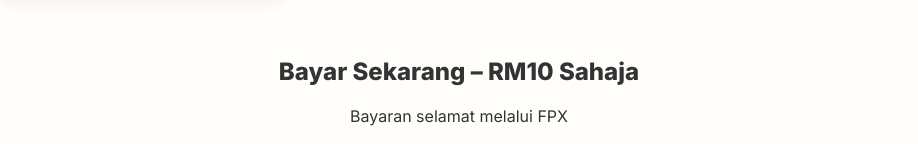
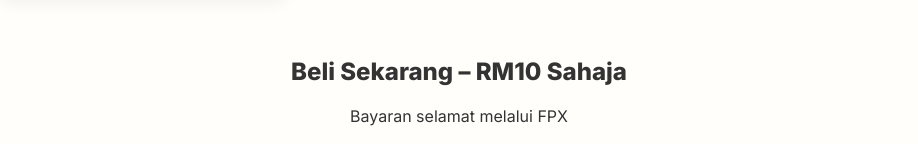
Before and after one commit to k3y030/TukarFile-, a plain HTML site: page index.html in a window 1280 px wide. Shown: the part 2726-2870 px from the top of the page, without its empty margins (181-1099 px from the left). Drawn offline with Linux system fonts and the light colour scheme.

Commit message:
index.html

```diff
--- a/index.html
+++ b/index.html
@@ -179,7 +179,7 @@
   </div>
 
   <div class="cta">
-  <h2>Bayar Sekarang – RM10 Sahaja</h2>
+  <h2>Beli Sekarang – RM10 Sahaja</h2>
   <p>Bayaran selamat melalui FPX</p>
   <p>Sila semak email anda selepas pembelian</p>
 
```
